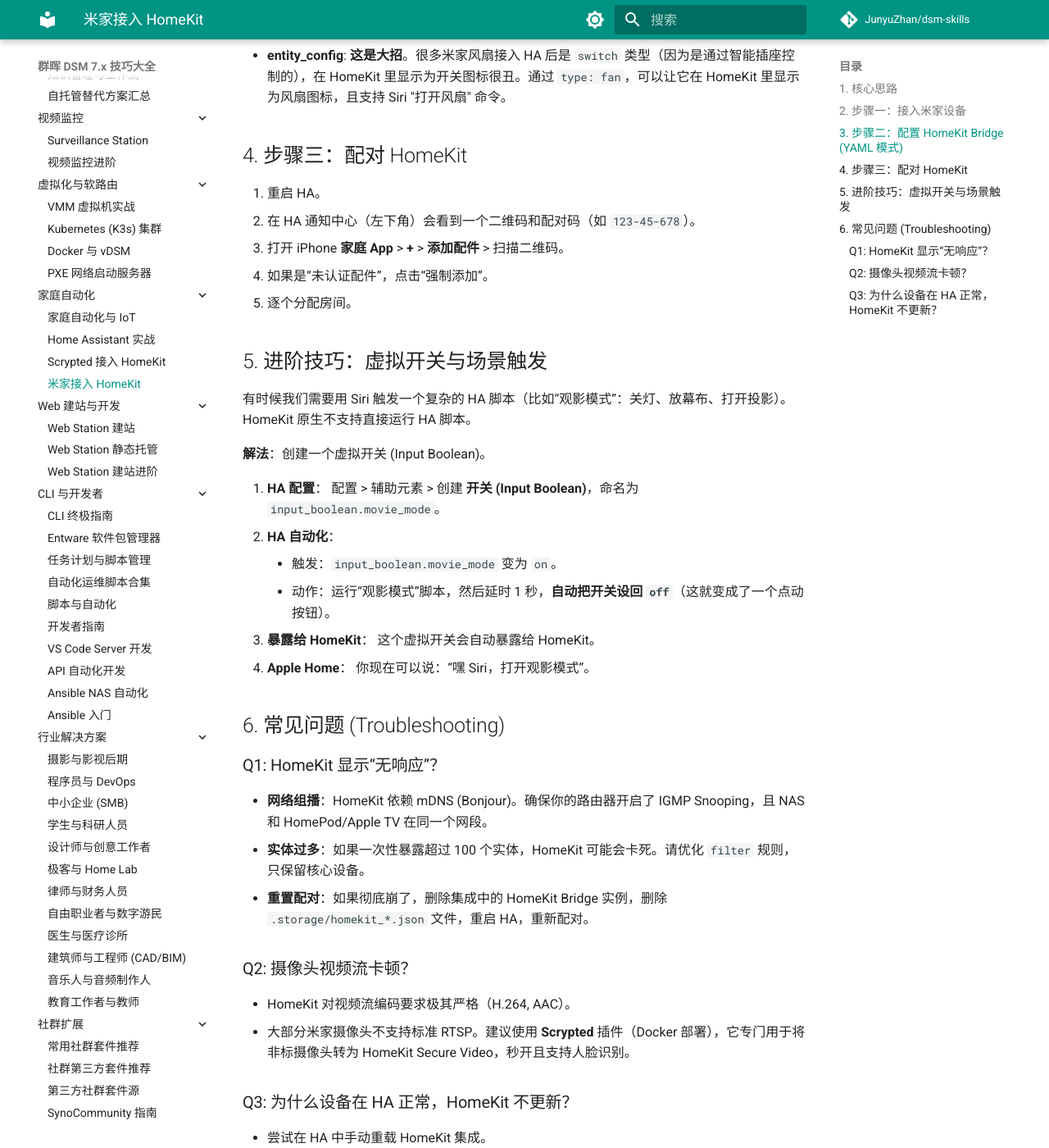
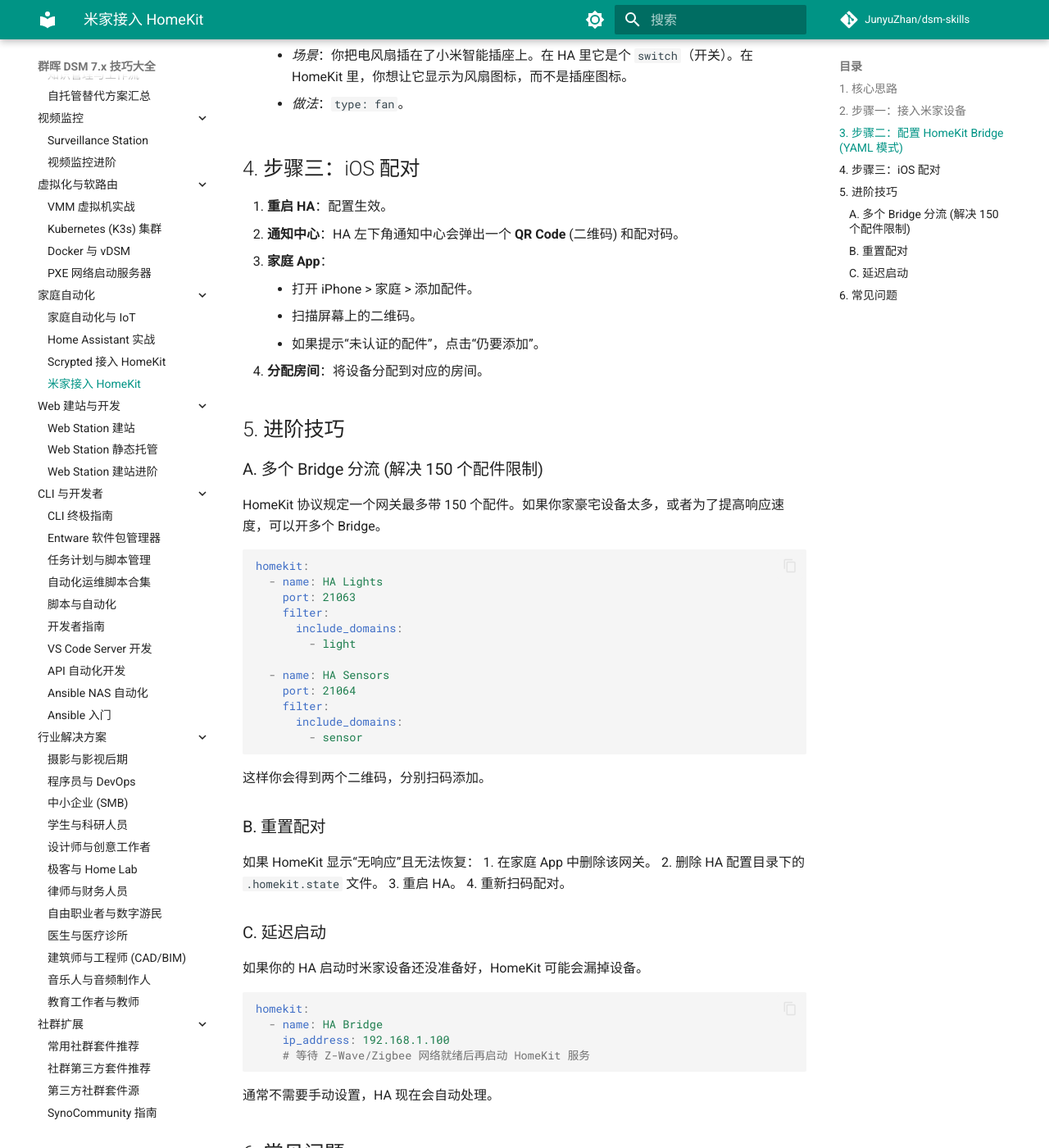
Before and after one commit to JunyuZhan/dsm-skills, an MkDocs documentation site: the page built from docs/home-automation/homekit-bridge.md, in a window 1280 px wide and 1400 px high, scrolled down 1458 px. Shown: the whole window at 82% size. Built offline with MkDocs 1.6.1 and Material for MkDocs 9.7.7, drawn with Linux system fonts in a browser that asks for light colours; comment, search, counter and statistics services are not loaded; some of the changed text lies outside the part shown.

Commit message:
Complete Home Automation guides

````diff
--- a/docs/home-automation/homekit-bridge.md
+++ b/docs/home-automation/homekit-bridge.md
@@ -48,45 +48,64 @@
 ```
 
 *   **name**: 在家庭 App 中显示的网关名称。
-*   **port**: 默认 51827，如果有多个 Bridge，端口不能冲突。
-*   **filter**: 核心部分。建议只 `include_domains` 主要控制类设备，传感器按需添加。
-*   **entity_config**: **这是大招**。很多米家风扇接入 HA 后是 `switch` 类型（因为是通过智能插座控制的），在 HomeKit 里显示为开关图标很丑。通过 `type: fan`，可以让它在 HomeKit 里显示为风扇图标，且支持 Siri "打开风扇" 命令。
+*   **filter**: 最关键的部分。只包含你真正想在 HomeKit 里看到的设备。
+*   **entity_config**: 修改设备类型。
+    *   *场景*：你把电风扇插在了小米智能插座上。在 HA 里它是个 `switch`（开关）。在 HomeKit 里，你想让它显示为风扇图标，而不是插座图标。
+    *   *做法*：`type: fan`。
 
-## 4. 步骤三：配对 HomeKit
+## 4. 步骤三：iOS 配对
 
-1.  重启 HA。
-2.  在 HA 通知中心（左下角）会看到一个二维码和配对码（如 `123-45-678`）。
-3.  打开 iPhone **家庭 App** > **+** > **添加配件** > 扫描二维码。
-4.  如果是“未认证配件”，点击“强制添加”。
-5.  逐个分配房间。
+1.  **重启 HA**：配置生效。
+2.  **通知中心**：HA 左下角通知中心会弹出一个 **QR Code** (二维码) 和配对码。
+3.  **家庭 App**：
+    *   打开 iPhone > 家庭 > 添加配件。
+    *   扫描屏幕上的二维码。
+    *   如果提示“未认证的配件”，点击“仍要添加”。
+4.  **分配房间**：将设备分配到对应的房间。
 
-## 5. 进阶技巧：虚拟开关与场景触发
+## 5. 进阶技巧
 
-有时候我们需要用 Siri 触发一个复杂的 HA 脚本（比如“观影模式”：关灯、放幕布、打开投影）。HomeKit 原生不支持直接运行 HA 脚本。
+### A. 多个 Bridge 分流 (解决 150 个配件限制)
+HomeKit 协议规定一个网关最多带 150 个配件。如果你家豪宅设备太多，或者为了提高响应速度，可以开多个 Bridge。
 
-**解法**：创建一个虚拟开关 (Input Boolean)。
+```yaml
+homekit:
+  - name: HA Lights
+    port: 21063
+    filter:
+      include_domains:
+        - light
 
-1.  **HA 配置**：
-    配置 > 辅助元素 > 创建 **开关 (Input Boolean)**，命名为 `input_boolean.movie_mode`。
-2.  **HA 自动化**：
-    *   触发：`input_boolean.movie_mode` 变为 `on`。
-    *   动作：运行“观影模式”脚本，然后延时 1 秒，**自动把开关设回 `off`**（这就变成了一个点动按钮）。
-3.  **暴露给 HomeKit**：
-    这个虚拟开关会自动暴露给 HomeKit。
-4.  **Apple Home**：
-    你现在可以说：“嘿 Siri，打开观影模式”。
+  - name: HA Sensors
+    port: 21064
+    filter:
+      include_domains:
+        - sensor
+```
+这样你会得到两个二维码，分别扫码添加。
 
-## 6. 常见问题 (Troubleshooting)
+### B. 重置配对
+如果 HomeKit 显示“无响应”且无法恢复：
+1.  在家庭 App 中删除该网关。
+2.  删除 HA 配置目录下的 `.homekit.state` 文件。
+3.  重启 HA。
+4.  重新扫码配对。
 
-### Q1: HomeKit 显示“无响应”？
-*   **网络组播**：HomeKit 依赖 mDNS (Bonjour)。确保你的路由器开启了 IGMP Snooping，且 NAS 和 HomePod/Apple TV 在同一个网段。
-*   **实体过多**：如果一次性暴露超过 100 个实体，HomeKit 可能会卡死。请优化 `filter` 规则，只保留核心设备。
-*   **重置配对**：如果彻底崩了，删除集成中的 HomeKit Bridge 实例，删除 `.storage/homekit_*.json` 文件，重启 HA，重新配对。
+### C. 延迟启动
+如果你的 HA 启动时米家设备还没准备好，HomeKit 可能会漏掉设备。
+```yaml
+homekit:
+  - name: HA Bridge
+    ip_address: 192.168.1.100
+    # 等待 Z-Wave/Zigbee 网络就绪后再启动 HomeKit 服务
+```
+通常不需要手动设置，HA 现在会自动处理。
 
-### Q2: 摄像头视频流卡顿？
-*   HomeKit 对视频流编码要求极其严格（H.264, AAC）。
-*   大部分米家摄像头不支持标准 RTSP。建议使用 **Scrypted** 插件（Docker 部署），它专门用于将非标摄像头转为 HomeKit Secure Video，秒开且支持人脸识别。
+## 6. 常见问题
 
-### Q3: 为什么设备在 HA 正常，HomeKit 不更新？
-*   尝试在 HA 中手动重载 HomeKit 集成。
-*   检查 HA 日志，看是否有 HomeKit 相关的报错。
+*   **Q: 为什么设备在 HomeKit 里名字乱了？**
+    *   A: 首次同步后，HomeKit 会记住名字。后续在 HA 改名不会自动同步过去。需要在家庭 App 里手动改名。
+*   **Q: 为什么一直“更新中...”？**
+    *   A: 通常是网络组播 (mDNS) 问题。
+        *   检查路由器是否开启了 IGMP Snooping（建议关闭或尝试开启）。
+        *   NAS 的防火墙是否放行了 21063 端口 (TCP) 和 5353 端口 (UDP)。
````
Also changed, not shown: docs/home-automation/ha-deep-dive.md (+20 -20 lines), docs/home-automation/scrypted.md (+25 -33 lines).
